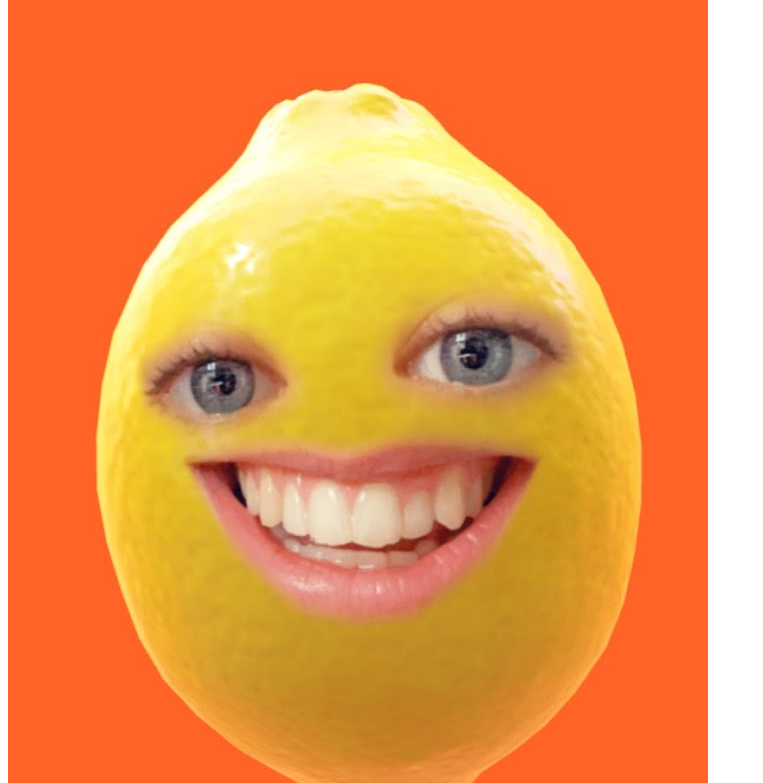
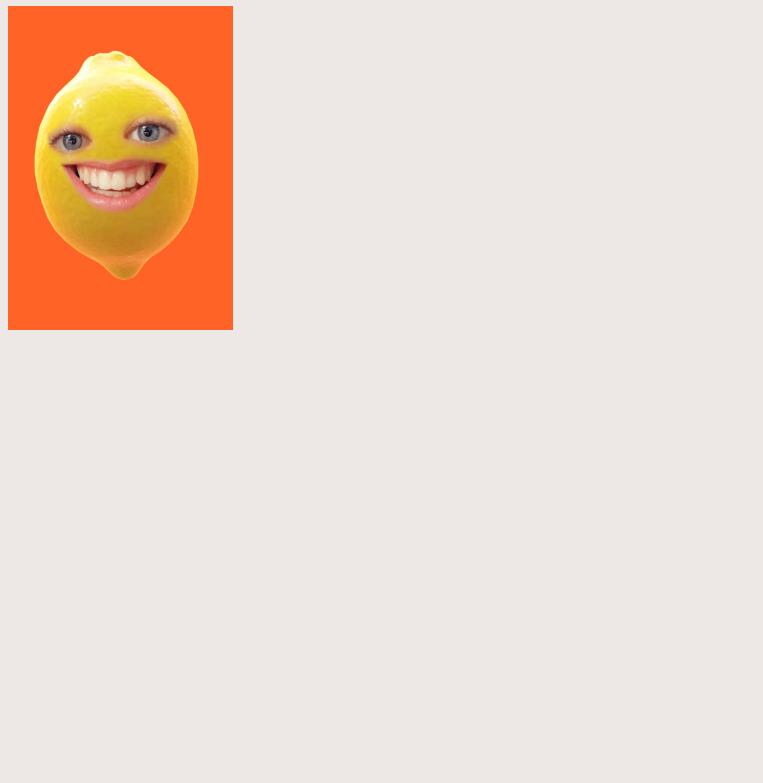
Before and after one commit to Johannathorsen/Johannathorsen.github.io, a website built with webpack: page dist/index.html in a window 1280 px wide. Shown: the part 74-857 px from the top of the page, without its empty margins (0-763 px from the left). After the commit the page ends 800 px from the top, so only its background shows below. Built offline with nearby package versions, Linux system fonts and the light colour scheme; what draggabilly would draw is missing.

Commit message:
update styles

```diff
--- a/src/index.js
+++ b/src/index.js
@@ -1,12 +1,13 @@
 import Draggabilly from 'draggabilly';
-import './style.scss';
+import './styles/main.scss';
 
 function component() {
     const element = document.createElement('div');
-    element.id = 'hej';
-    element.innerText = "Drag me around";
+    element.id = 'johanna';
     element.style = "cursor:pointer;";
-    new Draggabilly( element);
+    new Draggabilly( element, {
+        axis: 'x'
+    });
 
     return element;
   }
--- a/src/style.scss
+++ /dev/null
@@ -1,18 +0,0 @@
-@font-face {
-  font-family: "Raleway";
-	font-weight: 100 1000;
-	font-stretch: 25% 151%;
-  src: url("./assets/fonts/Raleway-VariableFont_wght.ttf") format('truetype');
-}
-
-
-body {
-  font-family: "Raleway", sans-serif;
-  color: white;
-}
-
-#hej {
-  background-image: url(./assets/IMG_0965.jpeg);
-  height: 1000px;
-  width: 700px;
-}
--- /dev/null
+++ b/src/styles/main.scss
@@ -0,0 +1,22 @@
+@import './variables.scss';
+
+@font-face {
+  font-family: "Raleway";
+	font-weight: 100 1000;
+	font-stretch: 25% 151%;
+  src: url("../assets/fonts/Raleway-VariableFont_wght.ttf") format('truetype');
+}
+
+body {
+  color: $black;
+  font-family: "Raleway", sans-serif;
+  background-color: $white;
+}
+
+#johanna {
+  background-image: url(../assets/IMG_0965.jpeg);
+  background-size: cover;
+  background-repeat:   no-repeat;
+  height: 324px;
+  width: 225px;
+}
--- /dev/null
+++ b/src/styles/variables.scss
@@ -0,0 +1,6 @@
+$green: #2C4947;
+$brown: #8B4D38;
+$orange: #BF8963;
+$white: #EDE8E5;
+$black: #434142;
+$pink: #C6B5AE;
```
Also changed, not shown: dist/f12e8d84c2363b478151.png (added), dist/index.html, dist/main.js, 1 other file.
